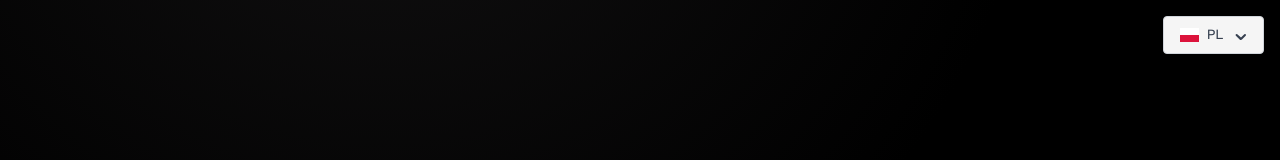
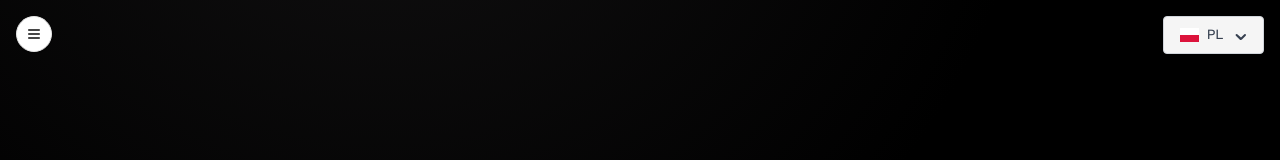
Before and after one commit to misiek869/my_portfolio_v3, a React (Vite) app: page /contact in a window 1280 px wide. Shown: the top 160 px of the page. Built offline with nearby package versions, Linux system fonts and the light colour scheme.

Commit message:
change motion animations

```diff
--- a/src/components/Contact.tsx
+++ b/src/components/Contact.tsx
@@ -1,11 +1,16 @@
 import { useTranslation } from 'react-i18next'
 import { motion } from 'framer-motion'
 import Footer from './Footer'
+import Navigation from './Navigation'
+
 const Contact = () => {
 	const { t } = useTranslation()
 	return (
 		<>
 			<motion.section
+				initial={{ opacity: 0 }}
+				animate={{ opacity: 1 }}
+				transition={{ delay: 0.1, duration: 0.7 }}
 				style={{
 					background: `
 radial-gradient(circle at 30% -30%, #131213 0%, transparent 48%),
@@ -25,6 +30,13 @@ radial-gradient(circle at 30% -30%, #131213 0%, transparent 48%),
 					</h3>
 				</div>
 			</motion.section>
+			<motion.div
+				initial={{ opacity: 0 }}
+				animate={{ opacity: 1 }}
+				transition={{ delay: 0.7, duration: 0.7 }}
+				className='fixed top-4 left-4'>
+				<Navigation hidden={'about'} />
+			</motion.div>
 			<Footer />
 		</>
 	)
```
